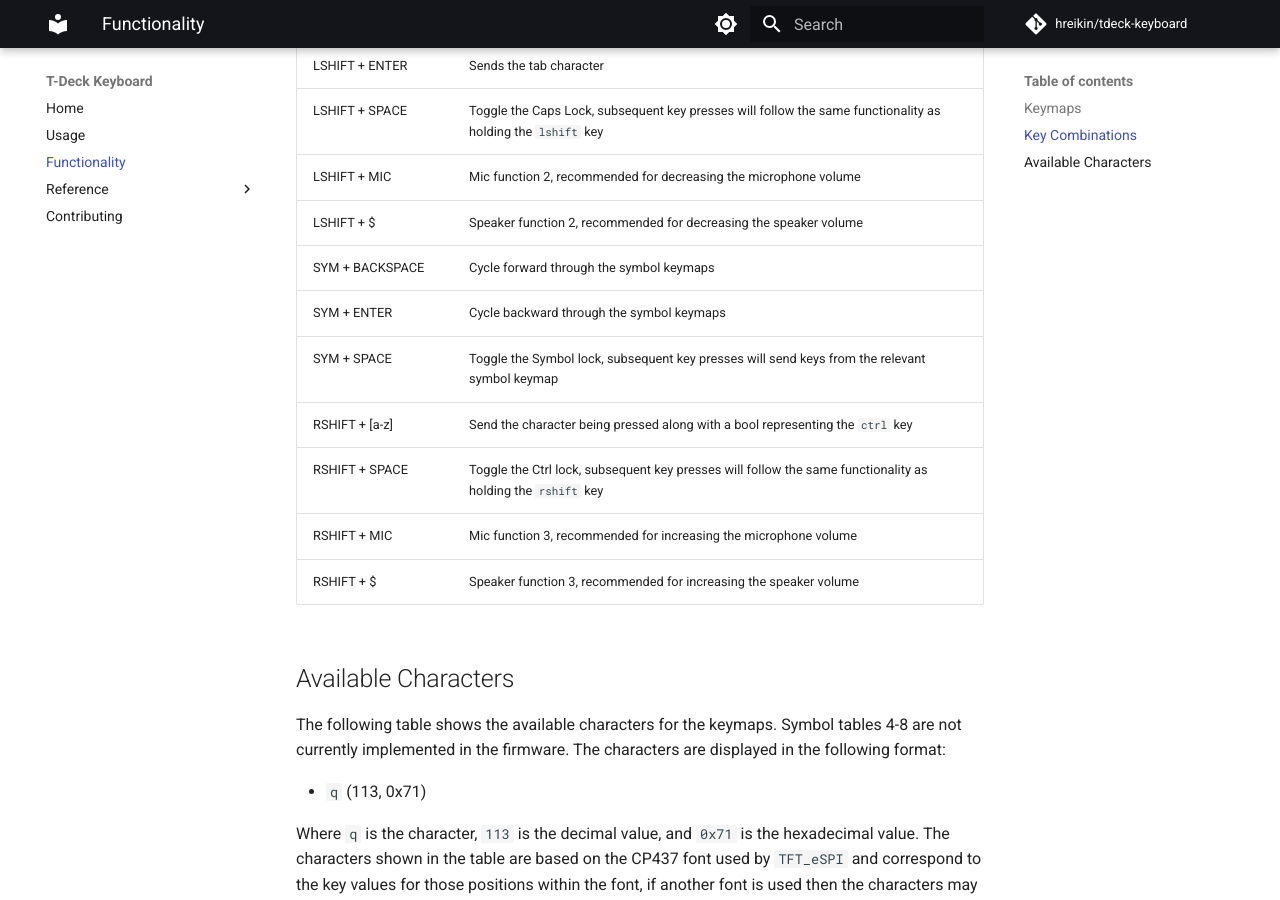
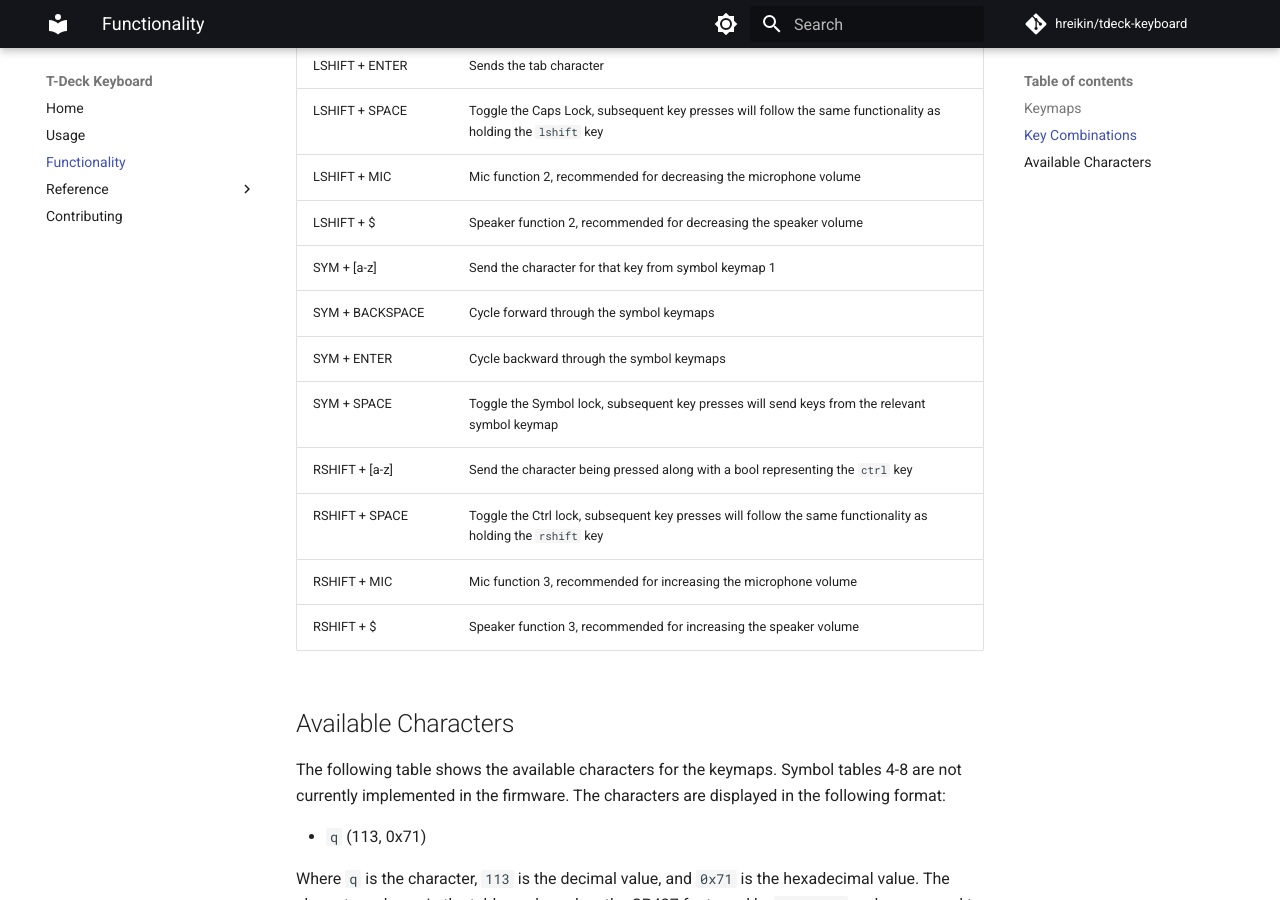
Before and after one commit to hreikin/tdeck-keyboard, an MkDocs documentation site: the page built from docs/functionality.md, in a window 1280 px wide and 900 px high, scrolled down 1302 px. Built offline with MkDocs 1.6.1 and Material for MkDocs 9.7.7, drawn with Linux system fonts in a browser that asks for light colours; comment, search, counter and statistics services are not loaded.

Commit message:
Update functionality documentation to include SYM key usage for character input

```diff
--- a/docs/functionality.md
+++ b/docs/functionality.md
@@ -30,6 +30,7 @@ The keyboard supports a variety of key combinations to enhance its functionality
 | LSHIFT + SPACE       | Toggle the Caps Lock, subsequent key presses will follow the same functionality as holding the `lshift` key |
 | LSHIFT + MIC         | Mic function 2, recommended for decreasing the microphone volume                                            |
 | LSHIFT + $           | Speaker function 2, recommended for decreasing the speaker volume                                           |
+| SYM + [a-z]          | Send the character for that key from symbol keymap 1                                                        |
 | SYM + BACKSPACE      | Cycle forward through the symbol keymaps                                                                    |
 | SYM + ENTER          | Cycle backward through the symbol keymaps                                                                   |
 | SYM + SPACE          | Toggle the Symbol lock, subsequent key presses will send keys from the relevant symbol keymap               |
```
